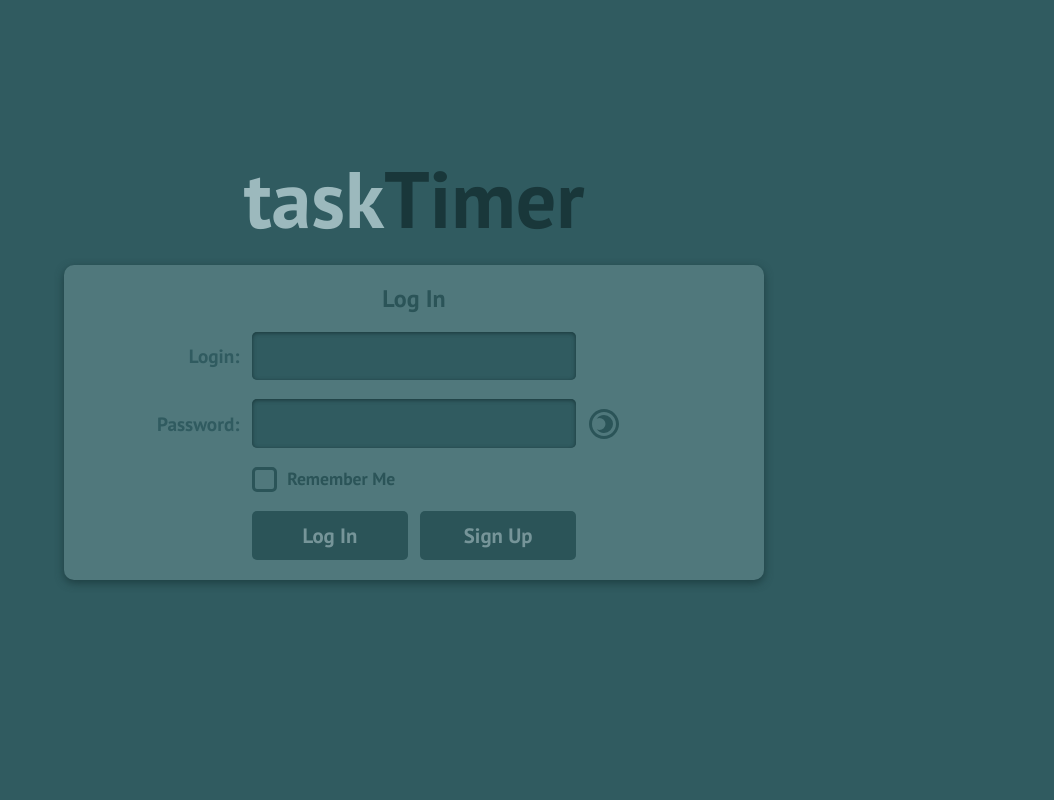
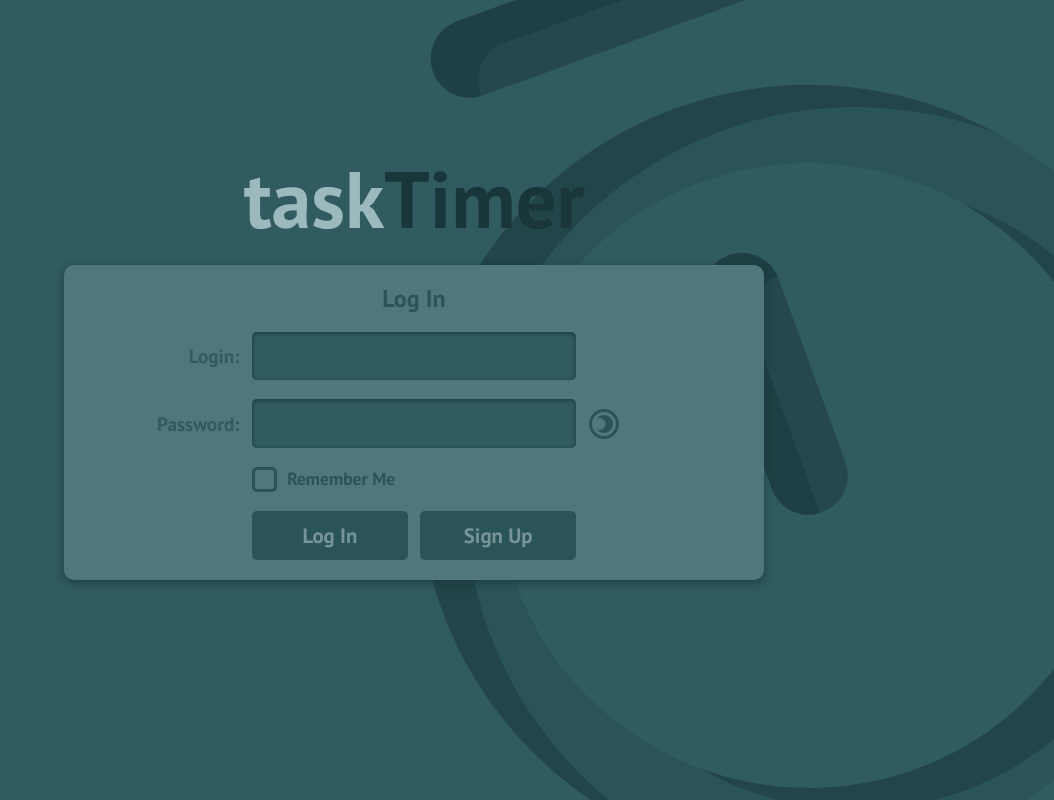
Before and after one commit to jchojna/task-timer, a React (Create React App) app: page / in a window 1280 px wide. Shown: the whole page, without its empty margins (226-1280 px from the left). Built offline with nearby package versions, Linux system fonts and the light colour scheme.

Commit message:
feat(Logo): add app's logo in the background

```diff
--- a/src/components/App.js
+++ b/src/components/App.js
@@ -2,6 +2,7 @@ import React, {Component} from 'react';
 import Intro from './Intro';
 import UserPanel from './UserPanel';
 import Board from './Board';
+import Logo from './Logo';
 import { initialUsers } from '../lib/initialUsers';
 import '../scss/App.scss';
 
@@ -67,6 +68,17 @@ class App extends Component {
 
   handleUserUpdate = () => {
 
+
+
+
+
+
+
+
+
+
+
+
   }
 
   handleUserLogin = (user, form) => {
@@ -103,7 +115,7 @@ class App extends Component {
           { /* USER PANEL */
             isUserPanelVisible
             ? <UserPanel
-                onUsersChange={this.handleUserLogin}
+                onUserLogin={this.handleUserLogin}
                 users={users}
               />
             : <div className="empty"></div>
@@ -120,6 +132,7 @@ class App extends Component {
             />
             : <div className="empty"></div>
           }
+          <Logo />
         </div>
       </React.StrictMode>
     );
--- a/src/components/Board.js
+++ b/src/components/Board.js
@@ -41,20 +41,6 @@ class Board extends Component {
   }
 
   handleStateChange = (object) => this.setState(object);
-
-  handleTaskOrder = (dragIndex, dropIndex) => {
-    const { onUserUpdate } = this.props;
-    const { tasks } = this.state;
-
-    this.setState(prevState => {
-      const newTasks = [...prevState.tasks];
-      newTasks.splice(dragIndex, 1, tasks[dropIndex]);
-      newTasks.splice(dropIndex, 1, tasks[dragIndex]);
-      return { tasks: newTasks };
-    });
-    //onUserUpdate()
-  };
-
 
   handleTaskRemove = (id) => {
     const { onTaskRemove } = this.props;
--- /dev/null
+++ b/src/components/Logo.js
@@ -0,0 +1,23 @@
+import React from 'react';
+import icons from '../assets/svg/logo.svg';
+import '../scss/Logo.scss';
+
+const Logo = () => {
+  return (
+    <div className="Logo">
+      <svg className="Logo__base" viewBox="0 0 512 612">
+        <use href={`${icons}#logoBase`}></use>
+      </svg>
+      <svg className="Logo__letter" viewBox="0 0 512 612">
+        <use href={`${icons}#logoLetter`}></use>
+      </svg>
+      <svg className="Logo__shadow Logo__shadow--base" viewBox="0 0 512 612">
+        <use href={`${icons}#logoBaseShadow`}></use>
+      </svg>
+      <svg className="Logo__shadow Logo__shadow--letter" viewBox="0 0 512 612">
+        <use href={`${icons}#logoLetterShadow`}></use>
+      </svg>
+    </div>
+  );
+}
+export default Logo;
--- a/src/components/UserForm.js
+++ b/src/components/UserForm.js
@@ -151,7 +151,7 @@ class UserForm extends Component {
 
   handleFormSubmit = (e) => {
     e.preventDefault();
-    const { block, users, onUsersChange } = this.props;
+    const { block, users, onUserLogin } = this.props;
     const {
       isLoginInputValid,
       isPasswordInputValid,
@@ -171,7 +171,7 @@ class UserForm extends Component {
 
       if (isLoginInputValid && isLoginPasswordCorrect) {
 
-        onUsersChange(user, block);
+        onUserLogin(user, block);
         this.handleFormReset();
 
       } else {
@@ -191,7 +191,7 @@ class UserForm extends Component {
           tasks: []
         }
 
-        onUsersChange(newUser, block);
+        onUserLogin(newUser, block);
         this.handleFormReset();
 
       } else return;
--- a/src/components/UserPanel.js
+++ b/src/components/UserPanel.js
@@ -28,7 +28,7 @@ class UserPanel extends Component {
   }
 
   render() {
-    const { onUsersChange, users } = this.props;
+    const { onUserLogin, users } = this.props;
     const {
       isUserPanelLoaded,
       isLoginFormVisible,
@@ -59,7 +59,7 @@ class UserPanel extends Component {
           <UserForm
             className={loginClass}
             block="loginForm"
-            onUsersChange={onUsersChange}
+            onUserLogin={onUserLogin}
             users={users}
             onCardToggle={this.handleCardToggle}
           />
@@ -67,7 +67,7 @@ class UserPanel extends Component {
           <UserForm
             className={signupClass}
             block="signupForm"
-            onUsersChange={onUsersChange}
+            onUserLogin={onUserLogin}
             users={users}
             onCardToggle={this.handleCardToggle}
           />
--- a/src/scss/App.scss
+++ b/src/scss/App.scss
@@ -8,5 +8,7 @@
   color: $color-teal-light-2;
   height: 100%;
   min-height: 100vh;
+  overflow: hidden;
+  position: relative;
   width: 100%;
 }
--- a/src/scss/Board.scss
+++ b/src/scss/Board.scss
@@ -13,6 +13,7 @@
   overflow: hidden;
   padding: $board-padding-xs;
   width: 100%;
+  z-index: 1;
 
   &__creator {
     position: relative;
@@ -52,7 +53,7 @@
     }
 
     &:hover {
-      background-color: rgba($color: $color-teal-dark-2, $alpha: 0.5);
+      background-color: $color-teal-dark-1;
       box-shadow: $placeholder-shadow-small;
       color: $color-teal-light-1;
     }
--- /dev/null
+++ b/src/scss/Logo.scss
@@ -0,0 +1,39 @@
+@import "_variables.scss";
+@import "_mixins.scss";
+@import "_animations.scss";
+
+.Logo {
+  @include flex-center;
+  bottom: -10%;
+  max-width: 800px;
+  position: absolute;
+  right: -10%;
+  transform: rotate(-20deg);
+  width: 90%;
+  z-index: 0;
+
+  & > * {
+    width: 100%;
+  }
+
+  &__base {
+    fill: $color-teal-dark-2;
+  }
+
+  &__letter {
+    fill: rgba($color: $color-teal-dark-3, $alpha: 0.5);
+    position: absolute;
+  }
+
+  &__shadow {
+    position: absolute;
+
+    &--base {
+      fill: rgba($color: $color-teal-dark-3, $alpha: 0.5);
+    }
+
+    &--letter {
+      fill: rgba($color: $color-teal-dark-3, $alpha: 0.5);
+    }
+  }
+}
--- a/src/scss/UserPanel.scss
+++ b/src/scss/UserPanel.scss
@@ -11,6 +11,7 @@
   position: fixed;
   right: 0;
   top: 0;
+  z-index: 1;
 
   &__logo {
     font-size: 60px;
```
Also changed, not shown: src/assets/svg/logo.svg (added).
